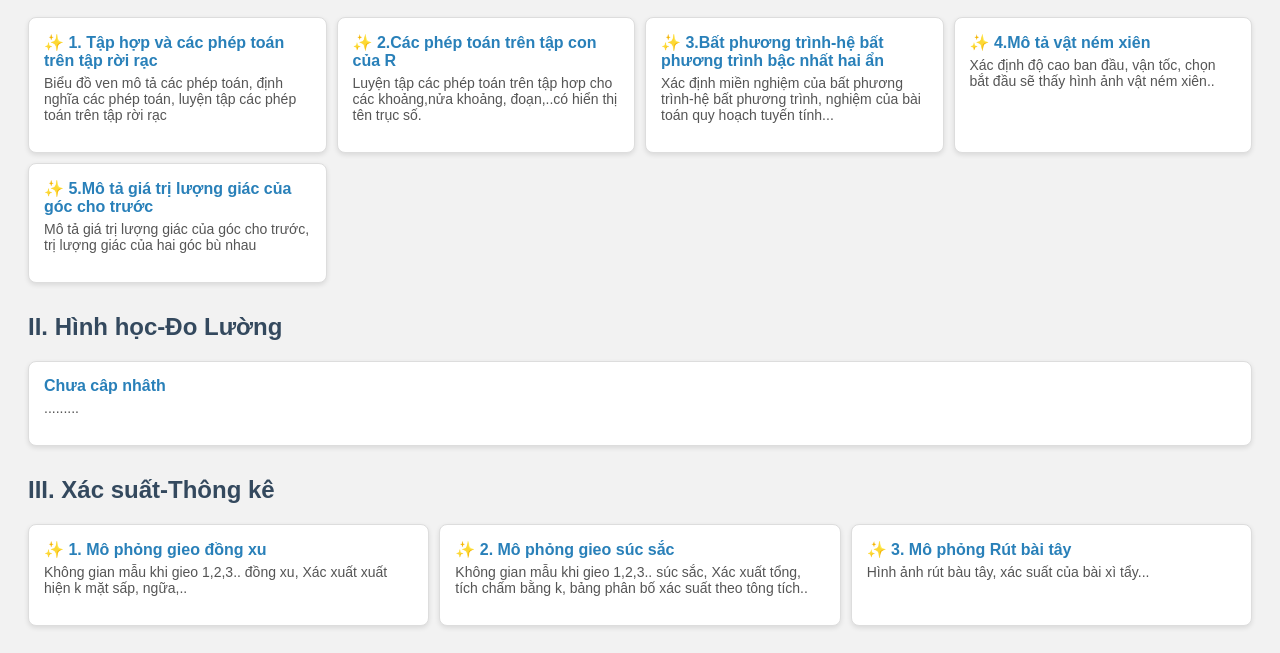
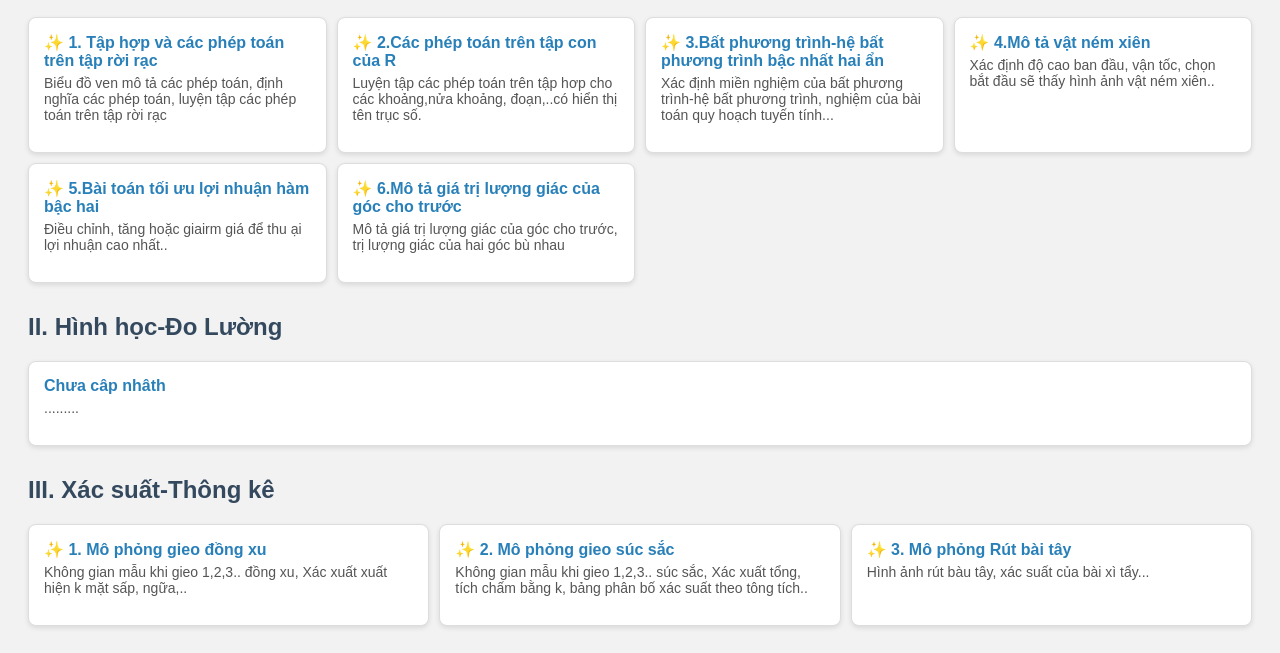
Before and after one commit to levanquybson/mophongsgk10, a plain HTML site: page index.html in a window 1280 px wide. Shown: the part 140-793 px from the top of the page. Drawn offline with Linux system fonts and the light colour scheme.

Commit message:
Update index.html

```diff
--- a/index.html
+++ b/index.html
@@ -75,8 +75,14 @@
         <a href="" target="_blank">✨ 4.Mô tả vật ném xiên</a>
         <p>Xác định độ cao ban đầu, vận tốc, chọn bắt đầu sẽ thấy hình ảnh vật ném xiên..</p>
       </div>
+  <div class="tool-card">
+        <a href="https://levanquybson.github.io/toiuuloinhuanhambac2/" target="_blank">✨ 5.Bài toán tối ưu lợi nhuận hàm bậc hai</a>
+        <p>Điều chỉnh, tăng hoặc giairm giá để thu ại lợi nhuận cao nhất..</p>
+      </div>
+
+
 <div class="tool-card">
-        <a href="https://levanquybson.github.io/giatriluonggiac10/" target="_blank">✨ 5.Mô tả giá trị lượng giác của góc cho trước</a>
+        <a href="https://levanquybson.github.io/giatriluonggiac10/" target="_blank">✨ 6.Mô tả giá trị lượng giác của góc cho trước</a>
         <p>Mô tả giá trị lượng giác của góc cho trước,  trị lượng giác của hai góc bù nhau</p>
       </div>
 
```
